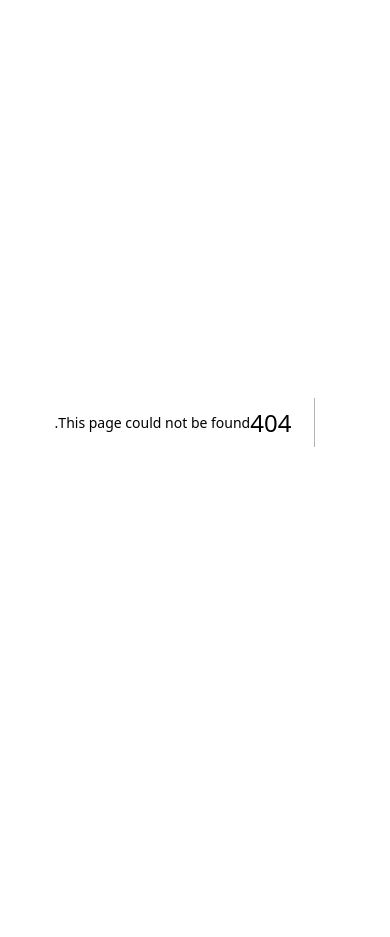
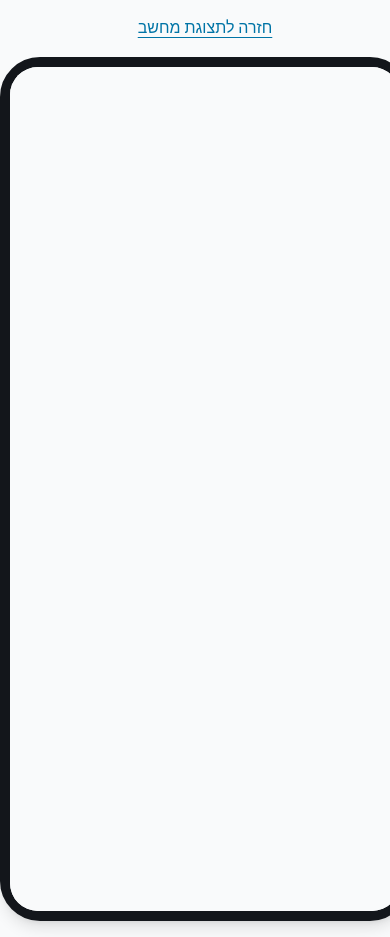
Before and after one commit to shoshanabezalel/strauss-car-advisor, a Next.js app: page /phone in a window 390 px wide. Before the commit this address had no page. Before the commit the page ends 844 px from the top, so only its background shows below. Built offline with nearby package versions, Linux system fonts and the light colour scheme.

Commit message:
M8: add a phone view on the home screen

```diff
--- a/src/app/page.tsx
+++ b/src/app/page.tsx
@@ -25,6 +25,14 @@ export default function Home() {
           <Link href="/rep">מסך צוות הרכב</Link>
         </Button>
       </div>
+      <nav aria-label="תצוגה" className="flex gap-4 text-sm">
+        <span aria-current="page" className="font-semibold">
+          תצוגת מחשב
+        </span>
+        <Link href="/phone" className="text-brand-blue-ink underline underline-offset-4 hover:no-underline">
+          תצוגת טלפון
+        </Link>
+      </nav>
     </main>
   );
 }
--- /dev/null
+++ b/src/app/phone/page.tsx
@@ -0,0 +1,28 @@
+import type { Metadata } from "next";
+import Link from "next/link";
+
+export const metadata: Metadata = { title: "יועץ הרכב – תצוגת טלפון" };
+
+/**
+ * The real app in a phone-sized frame, for a demo on a desktop screen (user, 22/10). An iframe of the same origin,
+ * so the phone breakpoints apply inside it and the conversation and tour work as on a phone. Nothing new inside.
+ */
+export default function PhonePage() {
+  return (
+    <main className="flex flex-1 flex-col items-center gap-4 p-4">
+      <Link href="/" className="text-sm text-brand-blue-ink underline underline-offset-4 hover:no-underline">
+        חזרה לתצוגת מחשב
+      </Link>
+      <div className="rounded-[2.5rem] border-[10px] border-foreground bg-foreground shadow-lg">
+        <iframe
+          src="/"
+          title="יועץ הרכב בתצוגת טלפון"
+          width={390}
+          height={844}
+          className="block h-[844px] w-[390px] rounded-[1.75rem] bg-background"
+          data-testid="phone-frame"
+        />
+      </div>
+    </main>
+  );
+}
```
Also changed, not shown: 1 other file (tests, documents, lock files or other folders).
